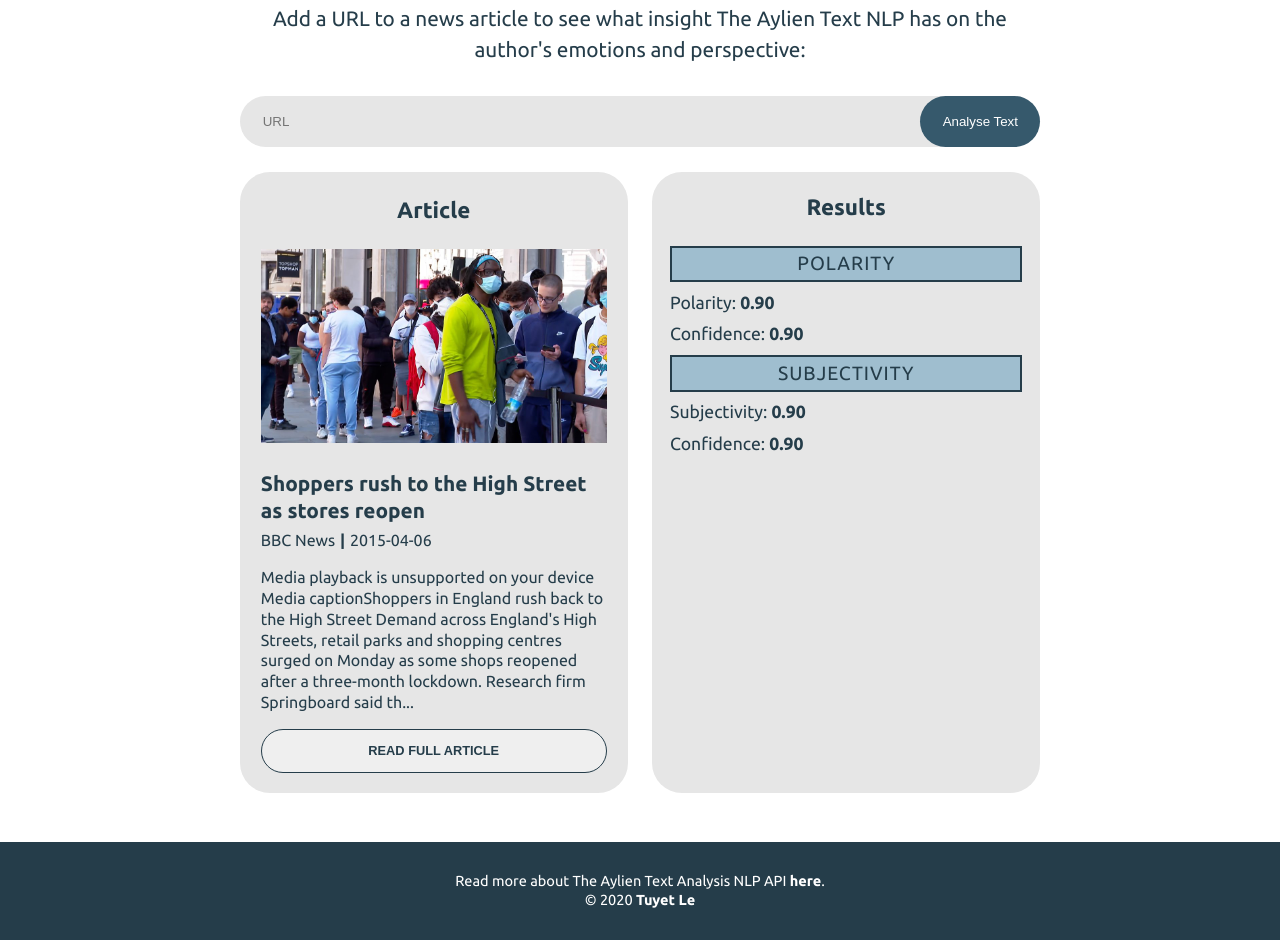
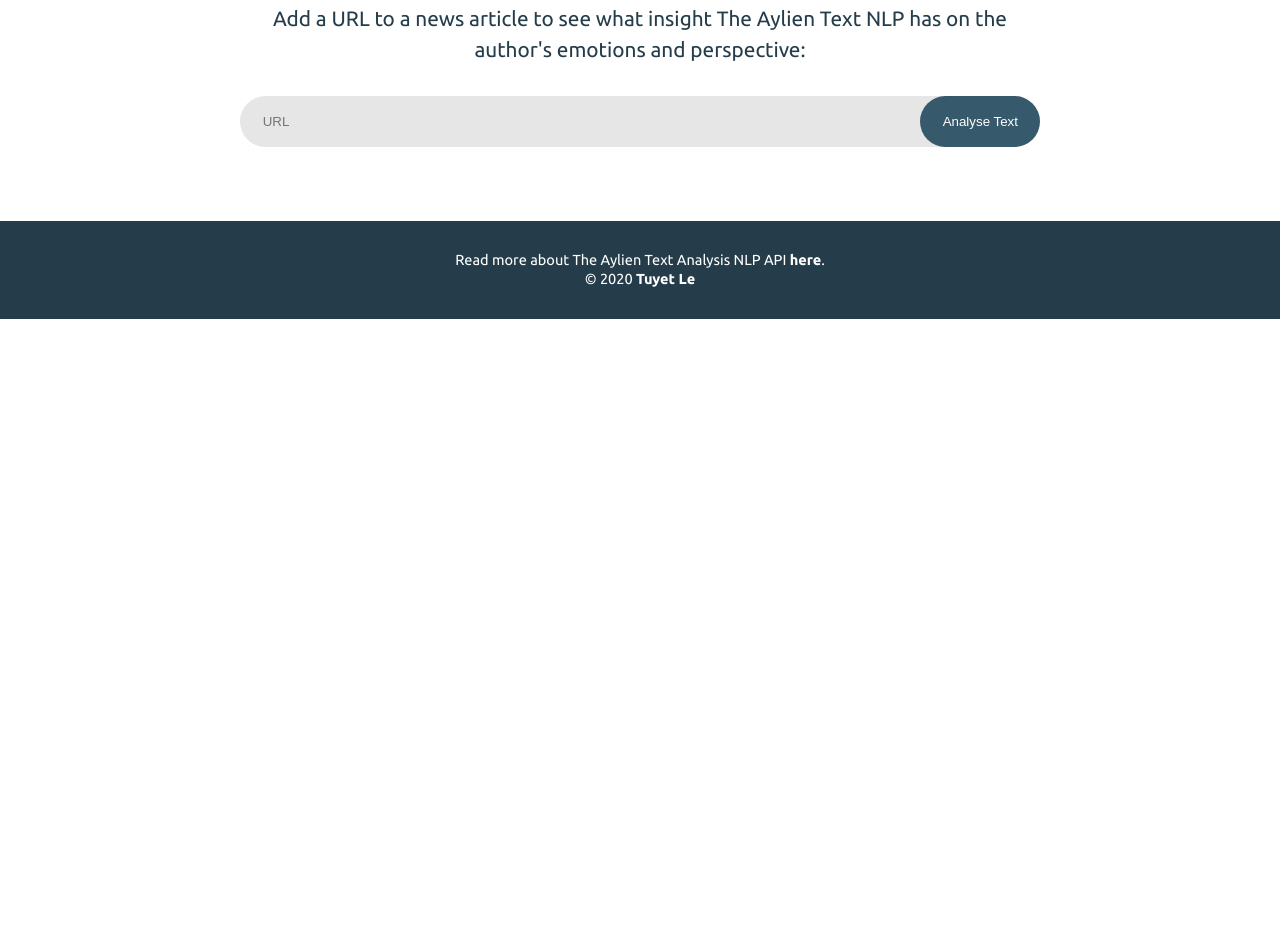
Before and after one commit to toowee-le/natural-language-processing-app, a website built with webpack: page src/client/views/index.html in a window 1280 px wide. Shown: the part 750-1690 px from the top of the page. After the commit the page ends 1069 px from the top, so only its background shows below. Built offline with nearby package versions, Linux system fonts and the light colour scheme.

Commit message:
remove html placeholder text as this will be added dynamically in js

```diff
--- a/src/client/views/index.html
+++ b/src/client/views/index.html
@@ -31,29 +31,7 @@
                 </form>
             </section>
 
-            <section class="results-section">
-                <div class="article block">
-                    <h3>Article</h3>
-                    <img class="article-img" src="../assets/image.jpg" alt="News Image">
-                    <p class="article-title">Shoppers rush to the High Street as stores reopen</p>
-                    <div class="article-info">
-                        <p class="article-author">BBC News</p>
-                        <p class="divider">|</p>
-                        <p class="article-date">2015-04-06</p>
-                    </div>
-                    <p class="article-text">Media playback is unsupported on your device Media captionShoppers in England rush back to the High Street Demand across England's High Streets, retail parks and shopping centres surged on Monday as some shops reopened after a three-month lockdown. Research firm Springboard said th...</p>
-                    <button class="article-link"><a href="#">Read full article</a></button>
-                </div>
-                <div class="data block">
-                    <h3>Results</h3>
-                    <div class="title-block">Polarity</div>
-                    <p class="polarity">Polarity: <span class="data-value">0.90</span></p>
-                    <p class="polarity-confidence">Confidence: <span class="data-value">0.90</span></p>
-                    <div class="title-block">Subjectivity</div>
-                    <p class="subjectivity">Subjectivity: <span class="data-value">0.90</span></p>
-                    <p class="subjectivity-confidence">Confidence: <span class="data-value">0.90</span></p>
-                </div>
-            </section>
+            <section class="results-section"></section>
         </main>
 
         <footer>
```
Also changed, not shown: src/server/index.js (+4 -4 lines).
